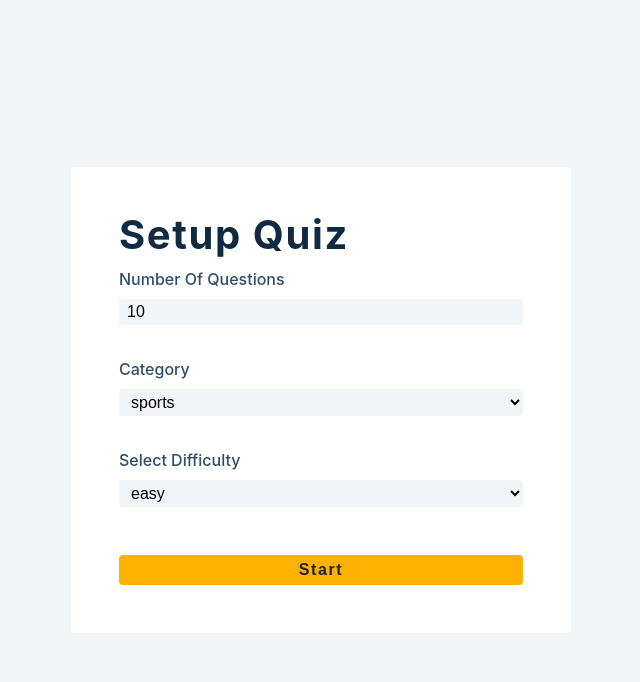
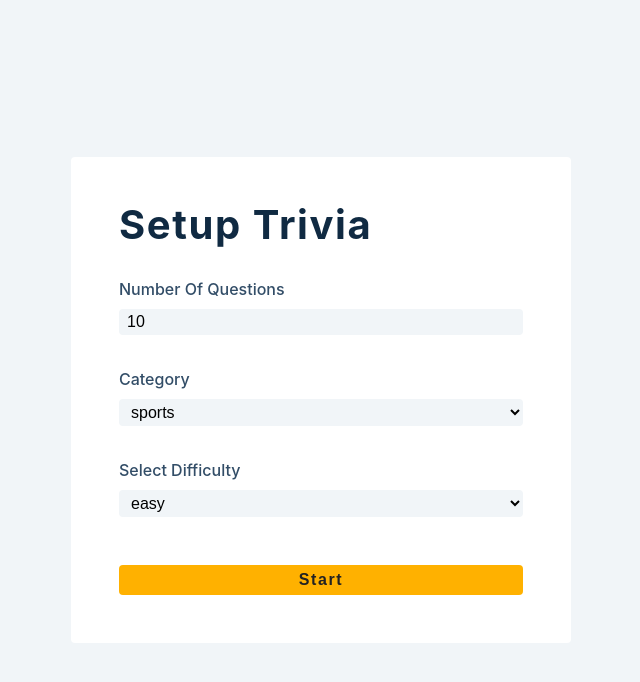
Before and after one commit to JoeBuydemDips/quiz-app-react, a React (Create React App) app: page / in a window 1280 px wide. Shown: the top 682 px of the page, without its empty margins (319-959 px from the left). Built offline with nearby package versions, Linux system fonts and the light colour scheme.

Commit message:
Change title name.

```diff
--- a/public/index.html
+++ b/public/index.html
@@ -24,7 +24,7 @@
       work correctly both with client-side routing and a non-root public URL.
       Learn how to configure a non-root public URL by running `npm run build`.
     -->
-    <title>Quiz Starter</title>
+    <title>Trivia</title>
   </head>
   <body>
     <noscript>You need to enable JavaScript to run this app.</noscript>
--- a/src/SetupForm.js
+++ b/src/SetupForm.js
@@ -6,8 +6,8 @@ const SetupForm = () => {
   return (
     <main>
       <section class="quiz quiz-small">
-        <h2>Setup Quiz</h2>
         <form className="setup-form">
+          <h2>Setup Trivia</h2>
           {/*amount*/}
           <div className="form-control">
             <label htmlFor="amount">number of questions</label>
--- a/src/index.css
+++ b/src/index.css
@@ -232,6 +232,7 @@ Form
 
 .setup-form h2 {
   margin-bottom: 2rem;
+
 }
 .form-control {
   margin-bottom: 2rem;
```
